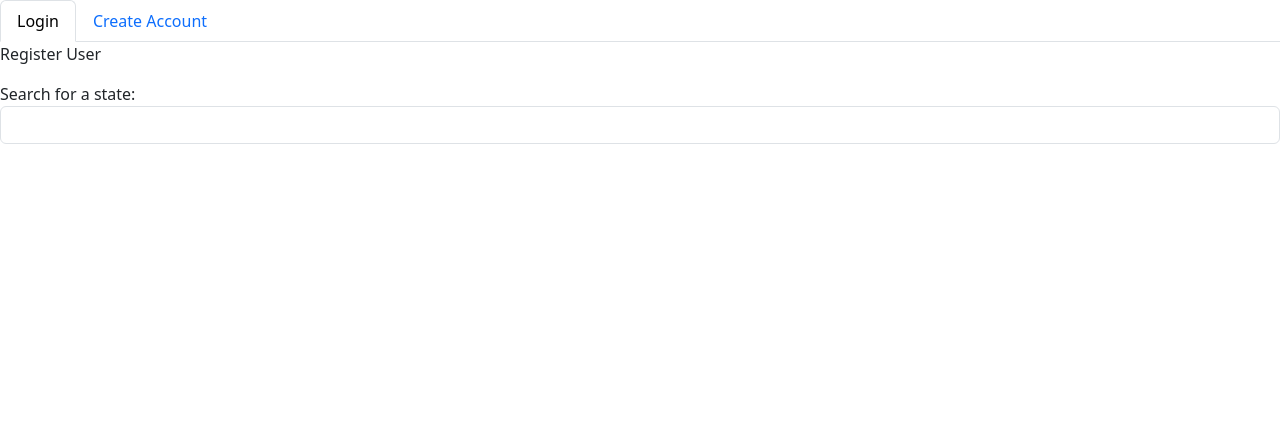
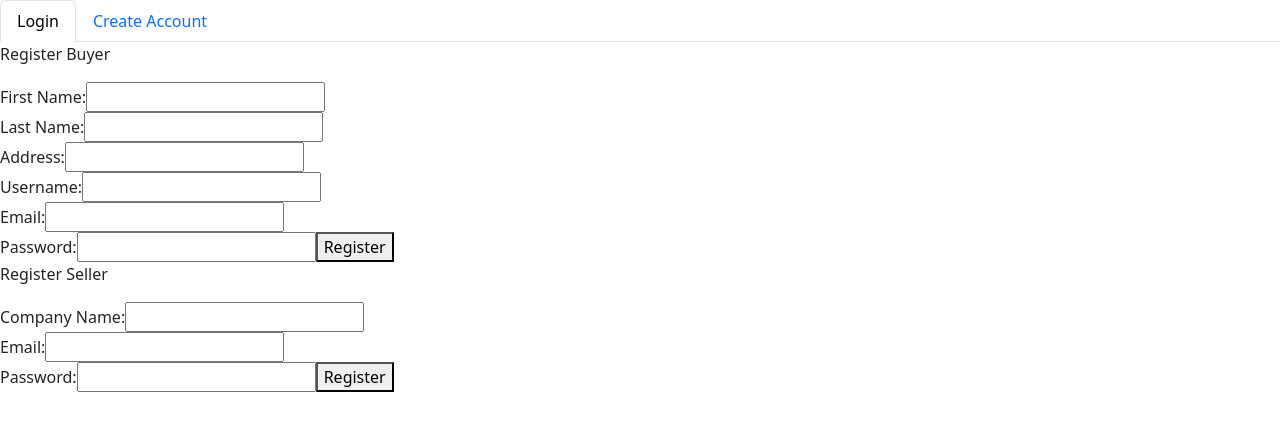
Before and after one commit to 240205-JavaAngularAWS/shoe-front, an Angular app in the folder payMore/: page /createAccount in a window 1280 px wide. Shown: the top 430 px of the page. Built offline with nearby package versions, Linux system fonts and the light colour scheme.

Commit message:
register page

```diff
--- a/payMore/src/app/components/user-register/user-register.component.html
+++ b/payMore/src/app/components/user-register/user-register.component.html
@@ -1,4 +1,48 @@
-<p>Register User</p>
+<div id="registerForm">
+  <p>Register Buyer</p>
+  <label for="firstName">First Name: </label>
+  <input type="text" id="firstName" name="firstName" />
 
-<label for="typeahead-basic">Search for a state:</label>
-<input id="typeahead-basic" type="text" class="form-control" />
+  <br />
+
+  <label for="lastName">Last Name: </label>
+  <input type="text" id="lastName" name="lastName" />
+
+  <br />
+
+  <label for="address">Address: </label>
+  <input type="text" id="address" name="address" />
+
+  <br />
+
+  <label for="username">Username: </label>
+  <input type="text" id="username" name="username" />
+
+  <br />
+
+  <label for="email">Email: </label>
+  <input type="text" id="email" name="email" />
+
+  <br />
+
+  <label for="password">Password: </label>
+  <input type="text" id="password" name="password" />
+
+  <button id="registerButton">Register</button>
+
+  <p>Register Seller</p>
+  <label for="companyName">Company Name: </label>
+  <input type="text" id="companyName" name="companyName" />
+
+  <br />
+
+  <label for="email">Email: </label>
+  <input type="text" id="email" name="email" />
+
+  <br />
+
+  <label for="password">Password: </label>
+  <input type="text" id="password" name="password" />
+
+  <button id="registerButton">Register</button>
+</div>
```
